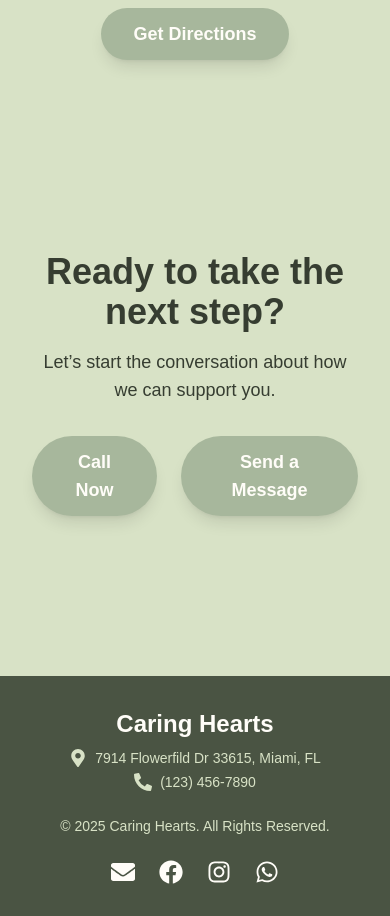
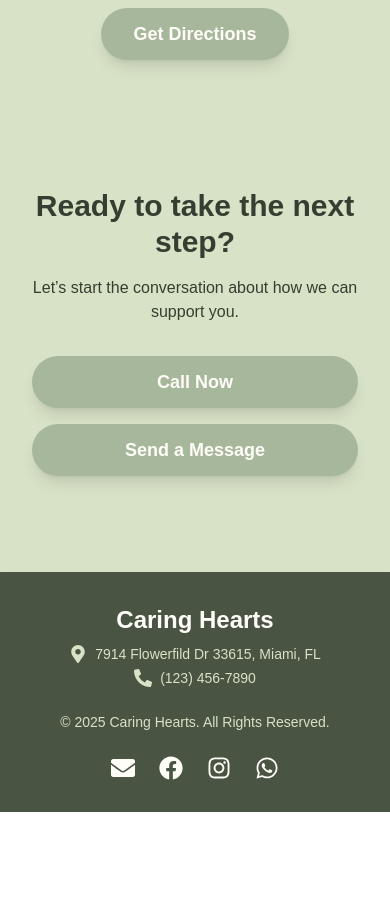
Before and after one commit to DamRandom/caring-hearts, a Next.js app: page / in a window 390 px wide. Shown: the part 5220-6136 px from the top of the page. After the commit the page ends 6032 px from the top, so only its background shows below. Built offline with nearby package versions, Linux system fonts and the light colour scheme.

Commit message:
Make CTA section responsive: adjust padding, text size, and button layout for mobile

```diff
--- a/src/components/FinalCalltoAction.tsx
+++ b/src/components/FinalCalltoAction.tsx
@@ -11,23 +11,23 @@ export default function CTA() {
   }, []);
 
   return (
-    <section className="relative py-32 text-center">
+    <section className="relative py-16 sm:py-32 text-center">
       <div className="max-w-6xl mx-auto relative z-10">
         <h2
-          className="text-4xl font-bold text-[#363D31] mb-4"
+          className="text-3xl sm:text-4xl font-bold text-[#363D31] mb-4"
           data-aos="fade-up"
         >
           Ready to take the next step?
         </h2>
         <p
-          className="text-lg text-[#363D31] opacity-90 mb-8"
+          className="text-base sm:text-lg text-[#363D31] opacity-90 mb-8"
           data-aos="fade-up"
           data-aos-delay="200"
         >
           Let’s start the conversation about how we can support you.
         </p>
 
-        <div className="flex justify-center space-x-6">
+        <div className="flex flex-col sm:flex-row justify-center space-y-4 sm:space-y-0 sm:space-x-6">
           {/* Call Now Button */}
           <a
             href="tel:+1234567890"
```
